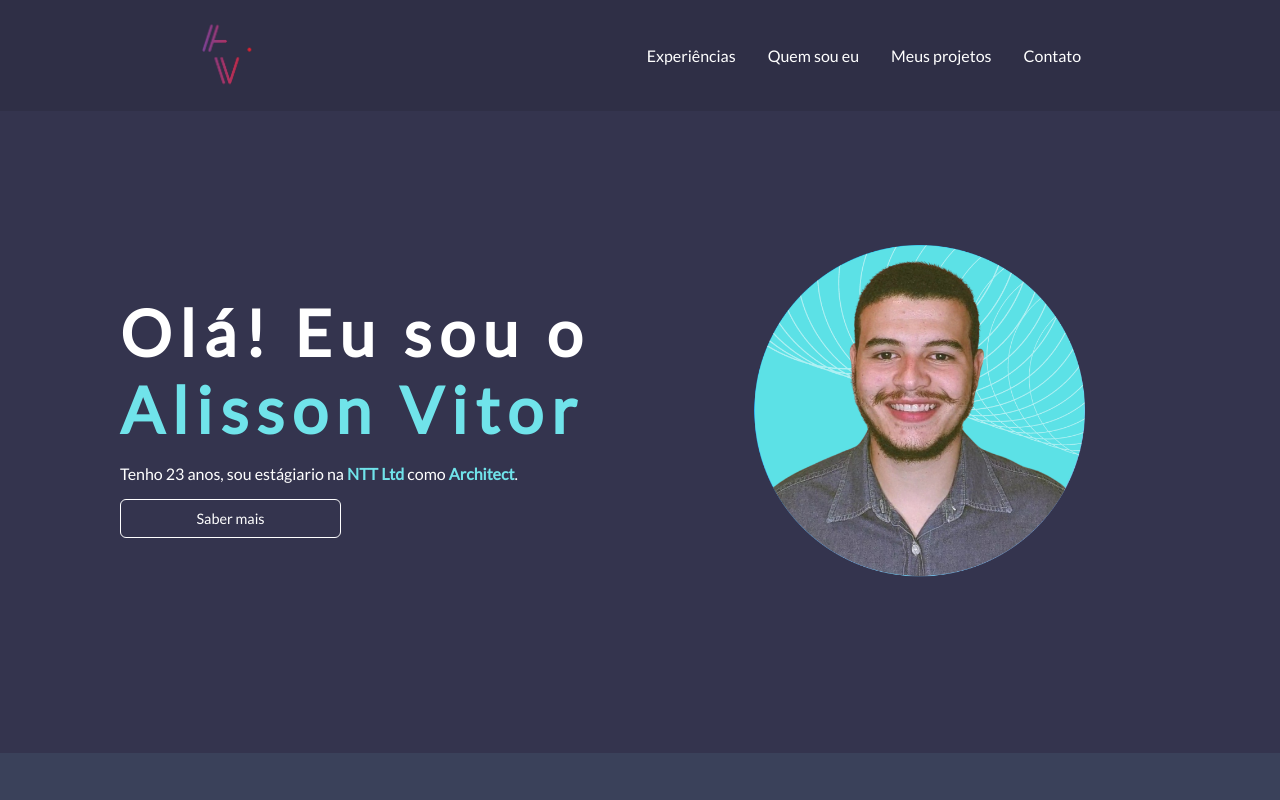
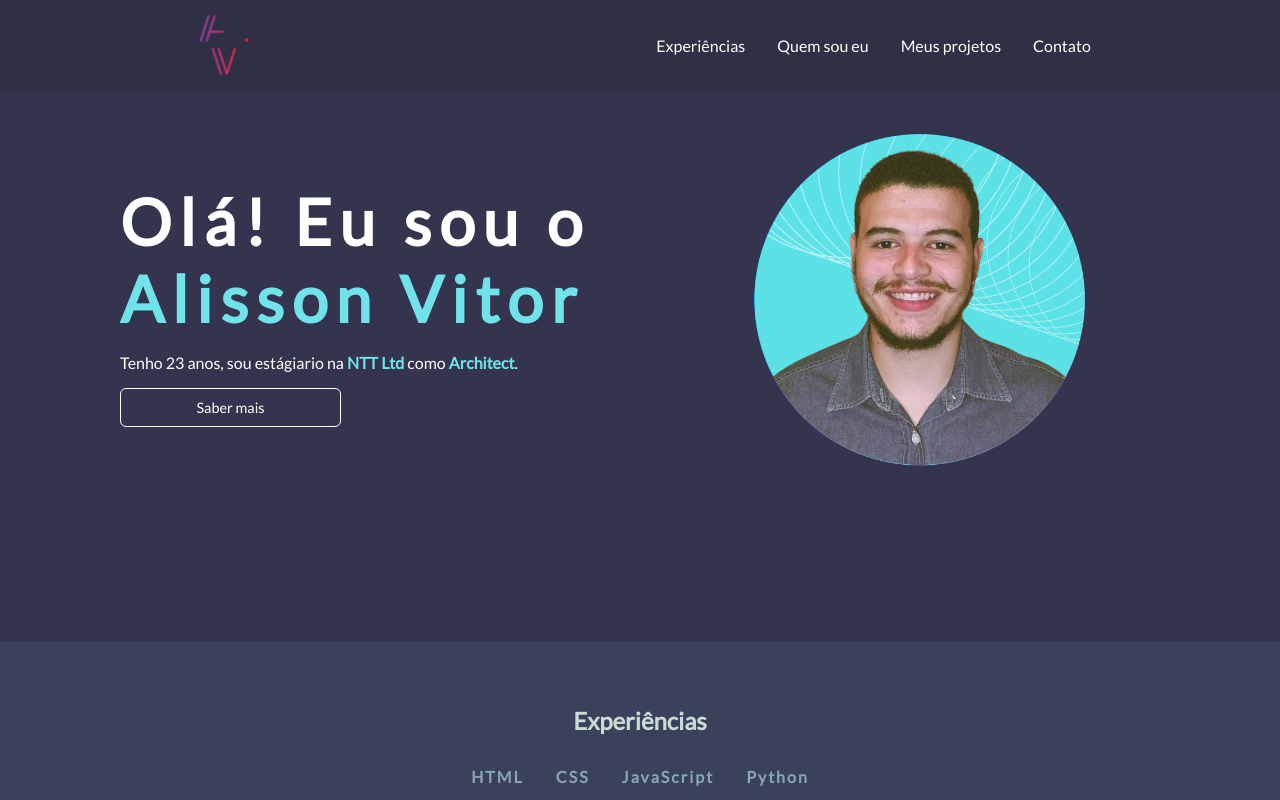
Before and after one commit to alisson-vml/meu_portifolio, a plain HTML site: page index.html in a window 1280 px wide. Shown: the top 800 px of the page. Drawn offline with Linux system fonts and the light colour scheme; no server answers.

Commit message:
fix: scrollbar and fixed header

```diff
--- a/index.html
+++ b/index.html
@@ -14,8 +14,9 @@
 <body>
     <header>
         <div class="box-img-header">
-            <img class="img-logo" src="./images/logo3.png" alt="Logo AV">
-
+            <a href="#hello">
+                <img class="img-logo" src="./images/logo3.png" alt="Logo AV">
+            </a>
         </div>
         <nav>
             <a href="#experiences" class="nav-links">Experiências</a>
@@ -27,7 +28,7 @@
 
     <main>
 
-        <section class="first-section">
+        <section class="first-section" id="hello">
             <div>
                 <h1>Olá! Eu sou o<br><strong>Alisson Vitor</strong></h1>
                 <p>Tenho 23 anos, sou estágiario na <strong>NTT Ltd </strong>como <strong>Architect</strong>. </p>
@@ -56,7 +57,8 @@
                 <p>Sou apaixonado por <strong>tecnologia</strong>, <strong>redes de computadores</strong> e
                     <strong>programação </strong>. Adoro desafios e sempre estou em busca de conhecimento para aprimorar
                     minhas habilidades. Minha paixão por tecnologia me motiva a buscar soluções criativas e inovadoras.
-                    Sou <strong> proativo</strong>, <strong>colaborativo</strong> e <strong>dedicado</strong>.</p>
+                    Sou <strong> proativo</strong>, <strong>colaborativo</strong> e <strong>dedicado</strong>.
+                </p>
             </div>
             </div>
         </section>
@@ -74,15 +76,15 @@
         <h2 class="title">Contato</h2>
         <div>
             <a href="https://www.linkedin.com/in/alissonvitor/" title="linkedin" target="_blank">
-                <svg class="contact__svg" xmlns="http://www.w3.org/2000/svg" width="32" height="32" fill="#fff" class="bi bi-linkedin"
-                    viewBox="0 0 16 16">
+                <svg class="contact__svg" xmlns="http://www.w3.org/2000/svg" width="32" height="32" fill="#fff"
+                    class="bi bi-linkedin" viewBox="0 0 16 16">
                     <path
                         d="M0 1.146C0 .513.526 0 1.175 0h13.65C15.474 0 16 .513 16 1.146v13.708c0 .633-.526 1.146-1.175 1.146H1.175C.526 16 0 15.487 0 14.854V1.146zm4.943 12.248V6.169H2.542v7.225h2.401zm-1.2-8.212c.837 0 1.358-.554 1.358-1.248-.015-.709-.52-1.248-1.342-1.248-.822 0-1.359.54-1.359 1.248 0 .694.521 1.248 1.327 1.248h.016zm4.908 8.212V9.359c0-.216.016-.432.08-.586.173-.431.568-.878 1.232-.878.869 0 1.216.662 1.216 1.634v3.865h2.401V9.25c0-2.22-1.184-3.252-2.764-3.252-1.274 0-1.845.7-2.165 1.193v.025h-.016a5.54 5.54 0 0 1 .016-.025V6.169h-2.4c.03.678 0 7.225 0 7.225h2.4z" />
                 </svg>
             </a>
             <a href="https://github.com/alisson-vml" title="GitHub" target="_blank">
-                <svg class="contact__svg" xmlns="http://www.w3.org/2000/svg" width="32" height="32" fill="#fff" class="bi bi-github"
-                    viewBox="0 0 16 16">
+                <svg class="contact__svg" xmlns="http://www.w3.org/2000/svg" width="32" height="32" fill="#fff"
+                    class="bi bi-github" viewBox="0 0 16 16">
                     <path
                         d="M8 0C3.58 0 0 3.58 0 8c0 3.54 2.29 6.53 5.47 7.59.4.07.55-.17.55-.38 0-.19-.01-.82-.01-1.49-2.01.37-2.53-.49-2.69-.94-.09-.23-.48-.94-.82-1.13-.28-.15-.68-.52-.01-.53.63-.01 1.08.58 1.23.82.72 1.21 1.87.87 2.33.66.07-.52.28-.87.51-1.07-1.78-.2-3.64-.89-3.64-3.95 0-.87.31-1.59.82-2.15-.08-.2-.36-1.02.08-2.12 0 0 .67-.21 2.2.82.64-.18 1.32-.27 2-.27.68 0 1.36.09 2 .27 1.53-1.04 2.2-.82 2.2-.82.44 1.1.16 1.92.08 2.12.51.56.82 1.27.82 2.15 0 3.07-1.87 3.75-3.65 3.95.29.25.54.73.54 1.48 0 1.07-.01 1.93-.01 2.2 0 .21.15.46.55.38A8.012 8.012 0 0 0 16 8c0-4.42-3.58-8-8-8z" />
                 </svg>
--- a/style.css
+++ b/style.css
@@ -48,6 +48,10 @@ body{
     font-family: 'lato';
 
 }
+html{
+    scroll-behavior: smooth;
+    scroll-padding-top: 90px;
+}
 
 header{
     display: flex;
@@ -55,9 +59,13 @@ header{
     align-items: center;
     gap: 1rem;  /*1 rem = 16px*/
     flex-wrap: wrap;
-    padding: .8rem;
+    padding: .2rem;
     background-color: var(--dark6);
     min-height: 50 px;
+    position: fixed;
+    top: 0;
+    left: 0;
+    width: 100%;
 }
 .box-img-header{
     height: 100%;
```
